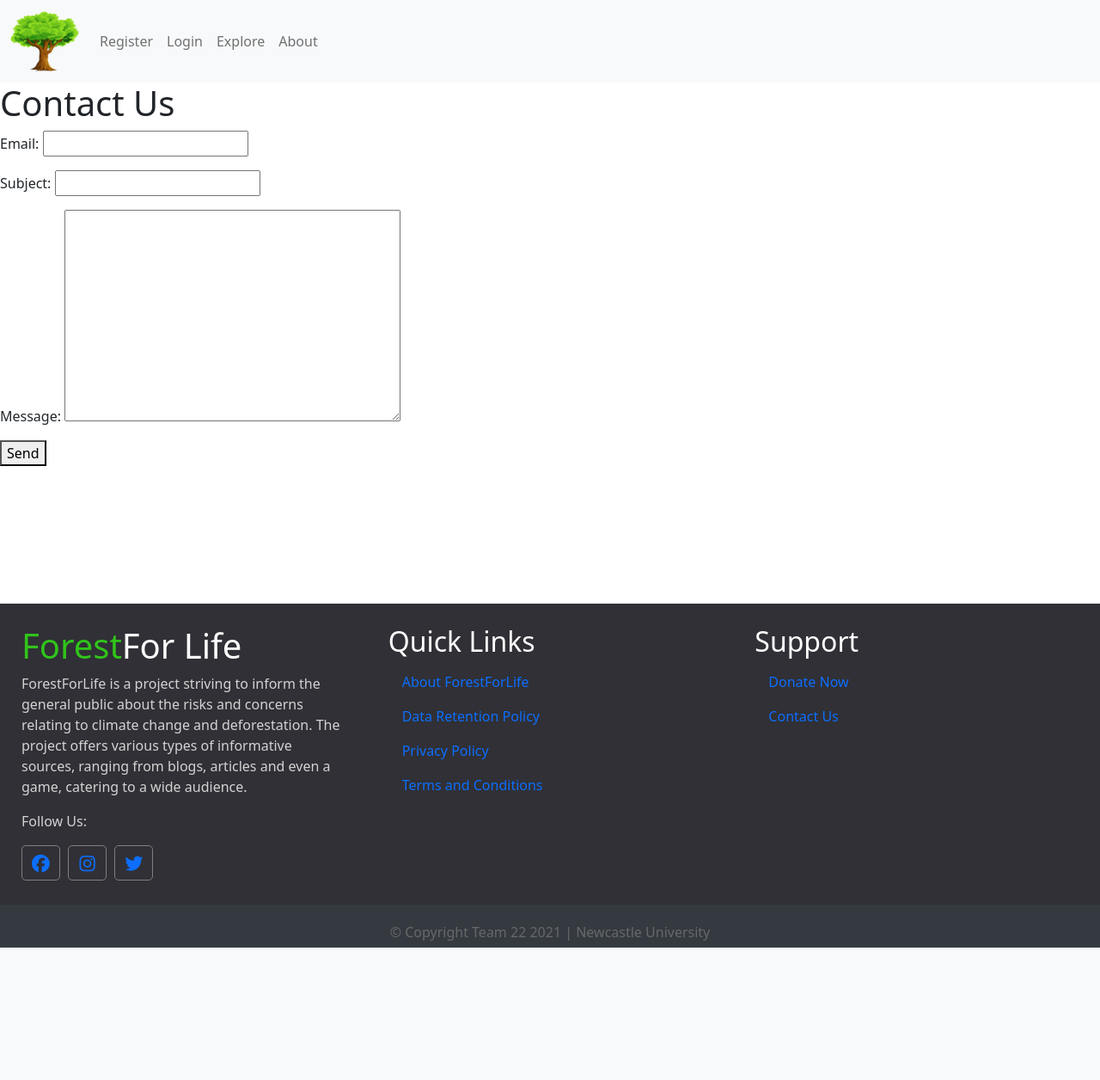
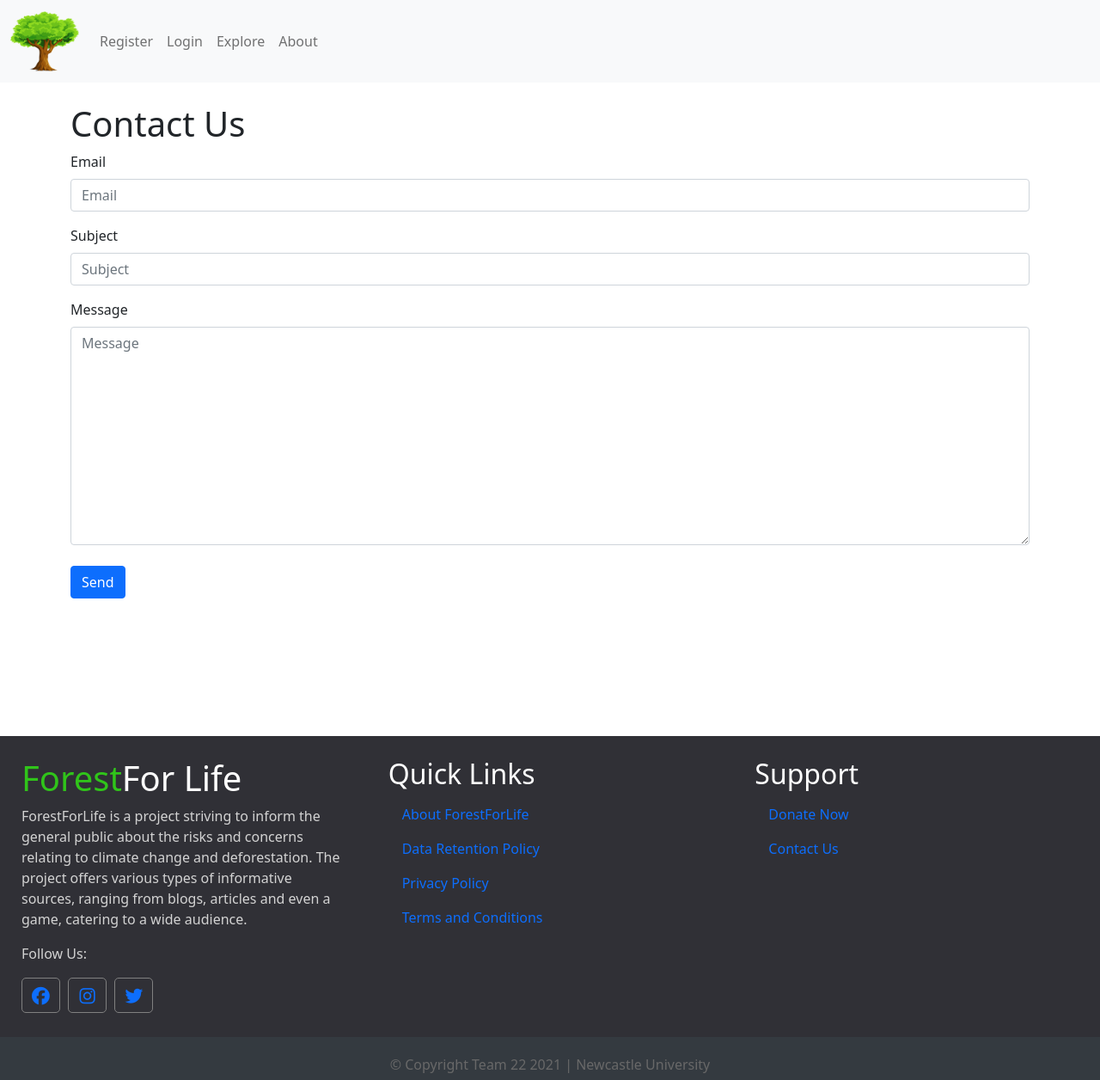
Before and after one commit to benlongcroft/ForestForLife, a Django app: page /support/contact/ in a window 1280 px wide. Shown: the whole page at 86% size. Before the commit the page ends 1102 px from the top, so only its background shows below. Run offline with Django 3.2, Linux system fonts and the light colour scheme; some libraries are stand-ins or nearby versions.

Commit message:
Refactoring of code
Minor design changes to various pages

```diff
--- a/support/forms.py
+++ b/support/forms.py
@@ -3,5 +3,5 @@ from django import forms
 
 class ContactForm(forms.Form):
     email = forms.EmailField(required=True)
-    subject = forms.CharField(required=True)
+    subject = forms.CharField(max_length=100, required=True)
     message = forms.CharField(widget=forms.Textarea, required=True)
--- a/support/templates/email.html
+++ b/support/templates/email.html
@@ -1,16 +1,19 @@
 {% extends 'base.html' %}
-
+{% load django_bootstrap5 %}
 {% block content %}
 
-    <h1>Contact Us</h1>
+    <br>
 
-    <form method="post">
-        {% csrf_token %}
-        {{ form.as_p }}
+    <div class="container">
+        <h1 class="display-6 font-weight-bold">Contact Us</h1>
+        <form method="post">
+            {% csrf_token %}
+            {% bootstrap_form form %}
             <div class="form-actions">
-                <button type="submit">Send</button>
+                <button class="btn btn-primary mt-2" type="submit">Send</button>
             </div>
-    </form>
+        </form>
+    </div>
 
     <br>
     <br>
--- a/support/templates/success.html
+++ b/support/templates/success.html
@@ -2,7 +2,9 @@
 
 {% block content %}
 
-    <h4>Thank you for your message.</h4>
+    <div class="container">
+        <h4 class="display-6 font-weight-bold">Thank you for your message.</h4>
+    </div>
 
     <br>
     <br>
--- a/templates/about.html
+++ b/templates/about.html
@@ -46,7 +46,7 @@
                         <img class="card-img-top" src="{% static 'forestforlife/img/climate_change.jpg' %}" alt="Climate Change">
                         <div class="card-body">
                             <h5 class="card-title">Evita Saluckaite</h5>
-                            <p class="card-text"><b>Design and UI.</b> Responsible for the design and styling of the project.</p>
+                            <p class="card-text"><b>Design and UI.</b> Responsible for the design and styling of the project, in both website and game.</p>
                         </div>
                     </div>
                 </div>
```
Also changed, not shown: templates/sonnygame.html (+22 -2 lines), db.sqlite3.
